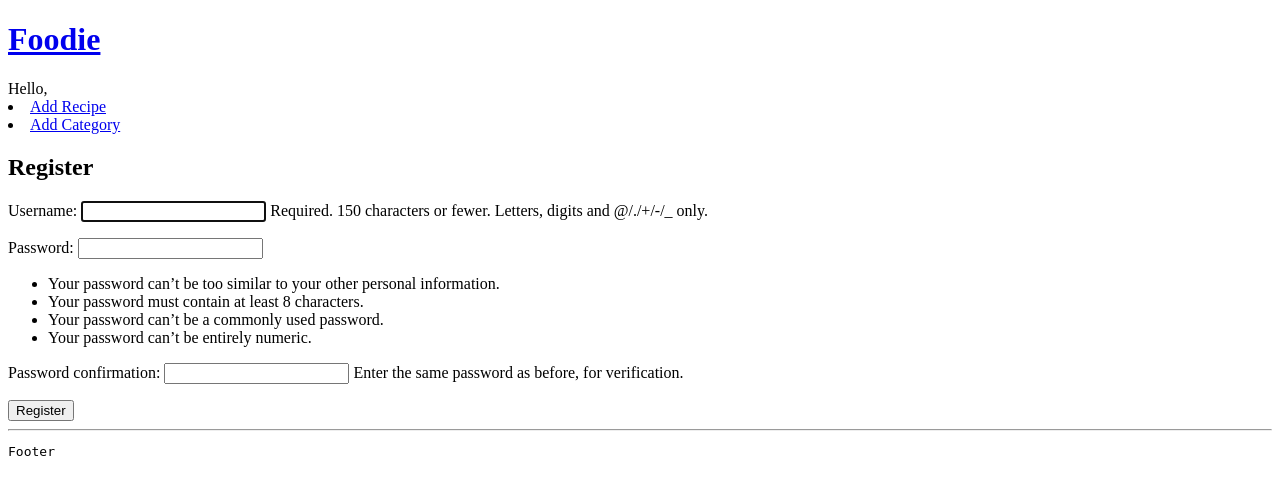
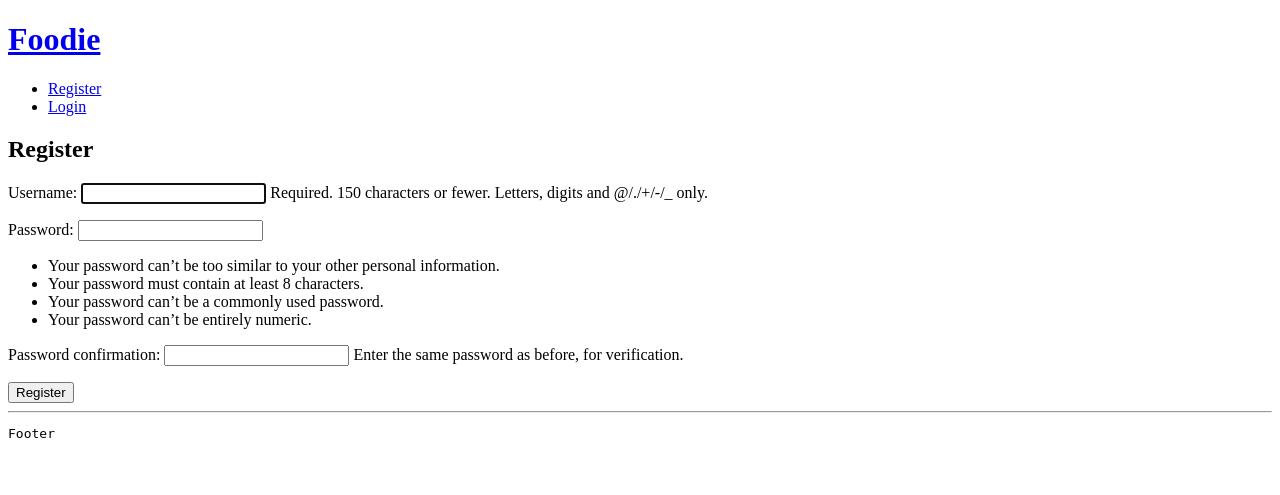
Before and after one commit to Tijo-11/foodie, a Django app: page /register/ in a window 1280 px wide. Shown: the top 495 px of the page. Run offline with Django 5.2, Linux system fonts and the light colour scheme.

Commit message:
Register, login, logout flow complete

```diff
--- /dev/null
+++ b/foodie/accounts/templates/registration/login.html
@@ -0,0 +1,6 @@
+{% extends "base.html" %} {% block content %}
+<h2>Login</h2>
+<form method="post" action="{% url 'accounts:login' %}">
+  {% csrf_token %} {{ form.as_p }} <button type="submit">Login</button>
+</form>
+{% endblock content %}
--- a/foodie/templates/registration/register.html
+++ b/foodie/accounts/templates/registration/register.html
@@ -1,6 +1,6 @@
 {% extends "base.html" %} {% block content %}
 <h2>Register</h2>
-<form method="post">
+<form method="post" action="{% url 'accounts:register' %}">
   {% csrf_token %} {{ form.as_p }} <button type="submit">Register</button>
 </form>
 {% endblock content %}
--- a/foodie/foodie/settings.py
+++ b/foodie/foodie/settings.py
@@ -112,3 +112,6 @@ STATIC_URL = "static/"
 # https://docs.djangoproject.com/en/5.2/ref/settings/#default-auto-field
 
 DEFAULT_AUTO_FIELD = "django.db.models.BigAutoField"
+LOGOUT_REDIRECT_URL = "foodie_app:index" # After logout → go to homepage (index)
+LOGIN_REDIRECT_URL = "foodie_app:index" # After login → go to homepage
+LOGIN_URL = "accounts:login"
--- a/foodie/templates/base.html
+++ b/foodie/templates/base.html
@@ -15,13 +15,23 @@
   <body>
     <header>
       <h1><a href="{% url 'foodie_app:index' %}"> Foodie </a></h1>
-      Hello, {{ user.username }}
+      <ul>
+        {% if user.is_authenticated %} Hello, {{ user.username }}
         <li>
           <a href="{% url 'foodie_app:add_recipe_no_genre' %}">Add Recipe</a>
         </li>
         <li>
           <a href="{% url 'foodie_app:add_category' %}">Add Category</a>
         </li>
+        <!-- Show logout form -->
+        <form method="post" action="{% url 'accounts:logout' %}">
+          {% csrf_token %} <button type="submit">Logout</button>
+        </form>
+        {% else %}
+        <li><a href="{% url 'accounts:register' %}">Register</a></li>
+        <li><a href="{% url 'accounts:login' %}">Login</a></li>
+        {% endif %}
+      </ul>
     </header>
 
     <main>{% block content %}{% endblock content %}</main>
```
Also changed, not shown: foodie/db.sqlite3. Lines whose indentation alone changed are shown as unchanged.
